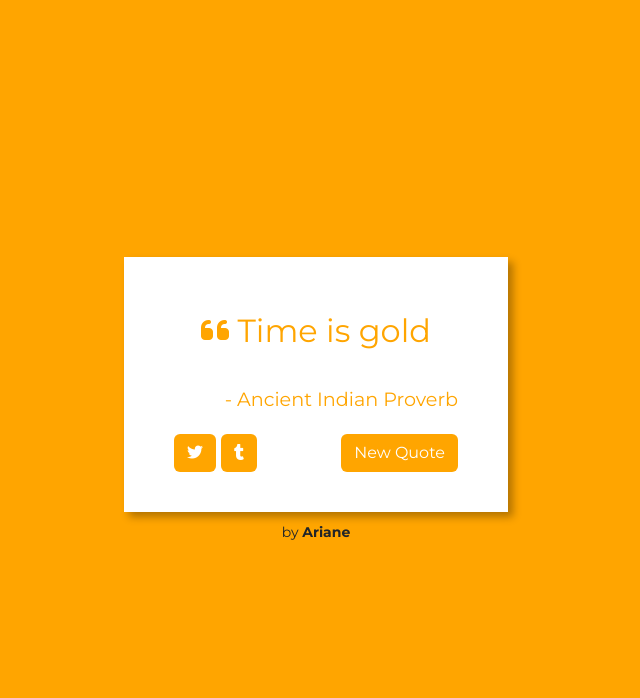
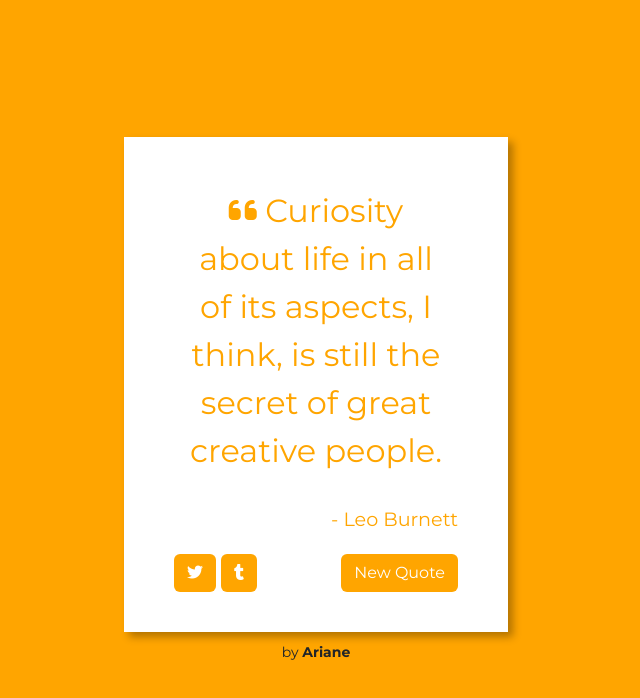
Before and after one commit to Aryanna16/FCC_RandomQuoteGenerator.github.io, a plain HTML site: page index.html in a window 1280 px wide. Shown: the whole page, without its empty margins (324-964 px from the left). Drawn offline with nearby package versions, Linux system fonts and the light colour scheme.

Commit message:
Update initial quote

```diff
--- a/index.html
+++ b/index.html
@@ -123,12 +123,12 @@ margin-right: 5px;
   <div id="quote-box">
     <div class="quote-text">
        <i class="fa-solid fa-quote-left"></i>
-      <span id="text">Time is gold</span>
+      <span id="text">Curiosity about life in all of its aspects, I think, is still the secret of great creative people.</span>
     </div>
 
     <div class="quote-author" >
       <p> - </p>
-      <span id="author" >Ancient Indian Proverb</span>
+      <span id="author" >Leo Burnett</span>
     </div>
 
     <div class="buttons">
```
